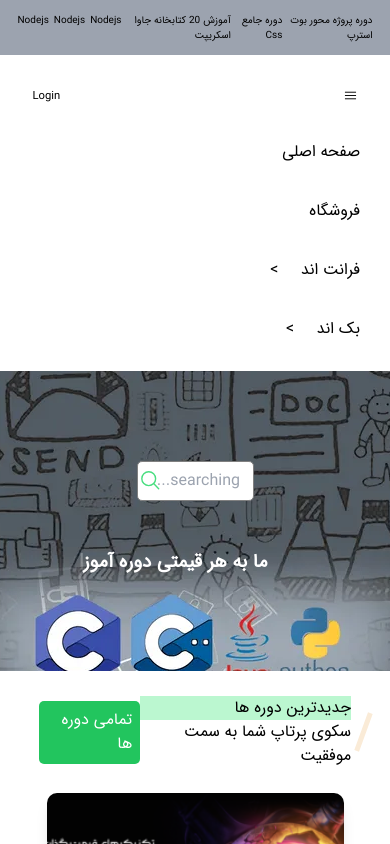
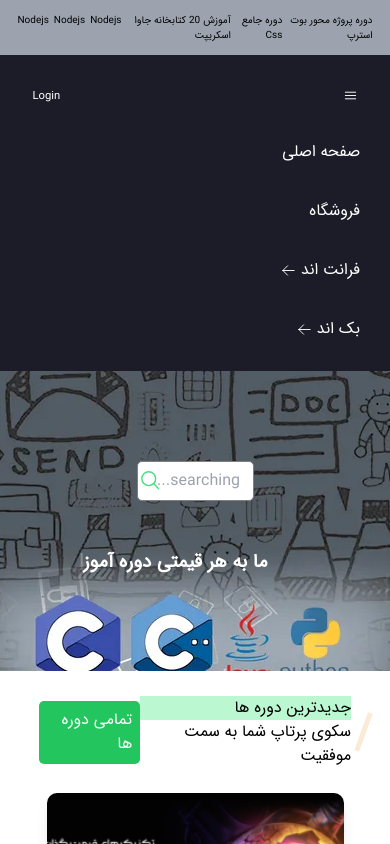
Before and after one commit to mehrdadosouli/Project_React, a React (Vite) app: page / in a window 390 px wide. Both pictures are taken after a click on the element 350 px from the left and 95 px from the top of the page. Shown: the top 844 px of the page. Built offline with nearby package versions, Linux system fonts and the light colour scheme.

Commit message:
fixed navbar menu

```diff
--- a/src/Components/Navbar/Navbar.jsx
+++ b/src/Components/Navbar/Navbar.jsx
@@ -8,22 +8,30 @@ import { menuSlice } from '../../features/dataSlice';
 export default function Navbar({ text }) {
     const menu = useSelector(menuSlice)
     let user = getToken('user')
-    const [showMenu,setShowMenu]=useState(false)
-    const [showSubmenu,setShowSubmenu]=useState(false)
+    const [showMenu, setShowMenu] = useState(false)
+    const [showSubmenu, setShowSubmenu] = useState(false)
+    const [activeSubmenu, setActiveSubmenu] = useState(null);
+    const [resizeScreen, setResizeScreen] = useState(window.innerWidth);
 
     const logOutHandler = () => {
         clearLocalStorage()
     }
-    const showHandler=()=>{
+    const showHandler = () => {
         setShowMenu(!showMenu)
     }
-    const showSubmenuHandler=(item)=>{
+    const showSubmenuHandler = (item) => {
+        if (activeSubmenu == item.page) {
             setShowSubmenu(!showSubmenu)
+            setActiveSubmenu(item.page)
+        } else {
+            setShowSubmenu(true)
+            setActiveSubmenu(item.page)
         }
-
+    }
+    window.addEventListener('resize', () => setResizeScreen(window.innerWidth))
     return (
         <>
-            <div className='flex justify-between items-start md:px-10 p-10'>
+            <div className='flex justify-between items-start md:px-10 p-10 lg:bg-white bg-bg-primary-dark text-white lg:text-black'>
                 <div className={`flex lg:flex-row flex-col justify-start items-start gap-10 list-none`}>
                     <span className='p-3 lg:hidden flex hover:cursor-pointer z-50' onClick={showHandler}>
                         <svg xmlns="http://www.w3.org/2000/svg" fill="none" viewBox="0 0 24 24" strokeWidth={1.5} stroke="currentColor" className="size-6">
@@ -32,11 +40,15 @@ export default function Navbar({ text }) {
                     </span>
                     {
                         menu && menu.map(item =>
-                        <li className={`group relative transition-colors hover:bg-orange-200 rounded-xl p-2 hover:cursor-pointer ${showMenu ? 'visible' : 'lg:flex hidden'} `}><Link to={item.link}> {item.page}</Link>
-                        { item.submenu && window.innerWidth < 757 && (<span className={`mr-5 p-2 `} onClick={()=>showSubmenuHandler(item)} > {">"} </span>)}
-                            {item.submenu ? <ul className={`md:min-w-96 min-w-72 h-fit p-5 flex flex-col text-white gap-10 bg-green-700 z-50 absolute md:top-20 top-2 md:right-0 right-40 transition-1 md:group-hover:visible md:group-hover:opacity-100 opacity-0 ${showSubmenu ? 'group-hover:visible group-hover:opacity-100 ' : 'invisible'}`}>
+                            <li className={`group transition-colors relative ${showSubmenu && item.page == activeSubmenu ? 'bg-orange-200' : 'hover:bg-orange-200'} rounded-xl p-2 hover:cursor-pointer ${showMenu ? 'visible' : 'lg:flex hidden'} `}><Link to={item.link}> {item.page}</Link>
+                                {item.submenu && resizeScreen < 1025 && (<span className={`p-2 rounded-l-xl select-none transition-all absolute ${showSubmenu && activeSubmenu == item.page && 'transform -rotate-90'}`} onClick={() => showSubmenuHandler(item)} >
+                                <svg xmlns="http://www.w3.org/2000/svg" fill="none" viewBox="0 0 24 24" strokeWidth={1.5} stroke="currentColor" className="size-6">
+                                    <path strokeLinecap="round" strokeLinejoin="round" d="M10.5 19.5 3 12m0 0 7.5-7.5M3 12h18" />
+                                </svg>
+                                </span>)}
+                                {item.submenu ? <ul className={`md:min-w-96 min-w-72 h-fit p-5 text-white gap-10 bg-bg-primary-light z-50 transition-1 ${resizeScreen < 1025 ? showSubmenu && activeSubmenu == item.page ? 'flex flex-col' : 'hidden' : 'absolute top-20 rounded-xl invisible group-hover:visible'}`}>
                                     {item.submenu.map(sub =>
-                                    <li className='p-2 transition-colors hover:bg-orange-200 rounded-xl cursor-pointer'><Link to={sub.link}>{sub.page}</Link></li>
+                                        <li className='p-2 lg:my-5 transition-colors hover:bg-orange-200 rounded-xl cursor-pointer'><Link to={sub.link}>{sub.page}</Link></li>
                                     )}</ul>
                                     : ""
                                 }
--- a/src/index.css
+++ b/src/index.css
@@ -54,7 +54,7 @@
     border-radius: 5px;
   }
   .transition-1{
-    transition: all .75s ease-out;
+    transition: all .1s ease-out;
   }
   .bg-mobile{
     background-image: url('../src/assets/image/636252530fda8658687d581c.jpg');
--- a/tailwind.config.js
+++ b/tailwind.config.js
@@ -10,7 +10,9 @@ export default {
         'bg_landing':"url('assets/image/main.jpg')",
       },
       backgroundColor:{
-        'bg-panel':'#28293D'
+        'bg-panel':'#28293D',
+        'bg-primary-dark':'#1C1C28',
+        'bg-primary-light':'#28293D',
       }
     },
   },
```
Lines whose indentation alone changed are shown as unchanged.
